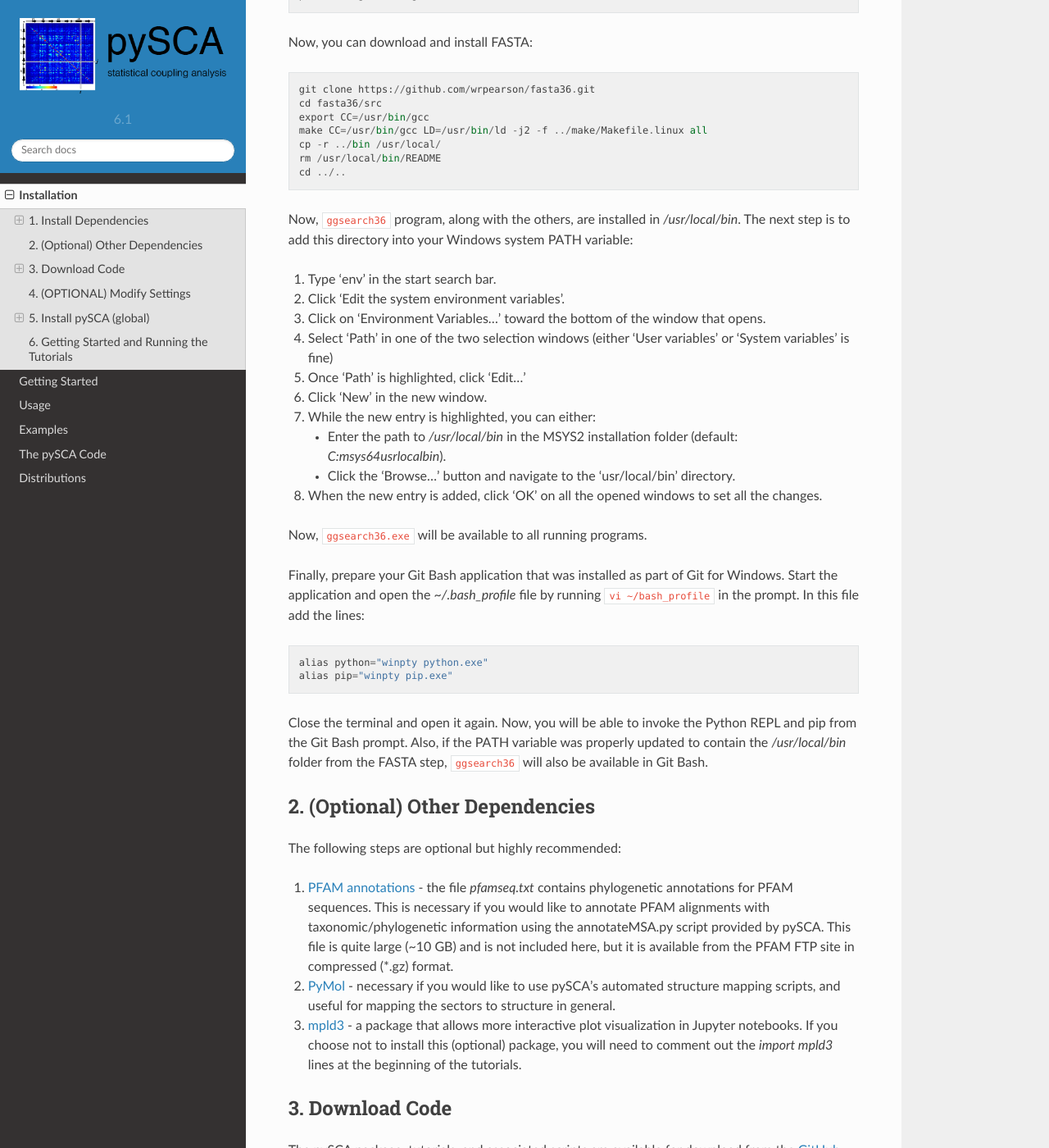
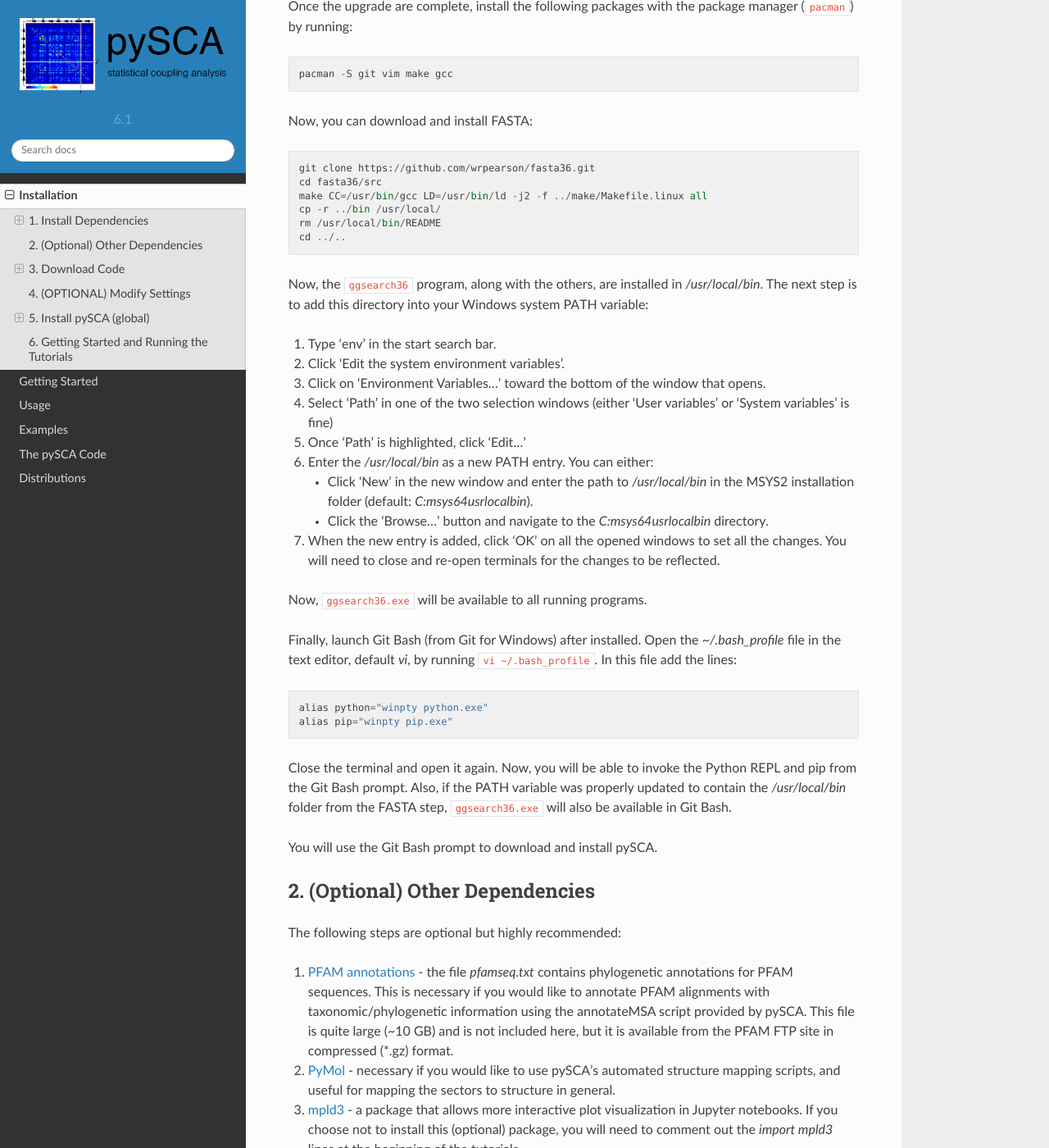
Before and after one commit to ranganathanlab/pySCA, a Sphinx documentation site: the page built from docs/source/install.rst, in a window 1280 px wide and 1400 px high, scrolled down 3113 px. Shown: the whole window at 82% size. Built offline with Sphinx 7.4.7 and the Read the Docs theme 2.0.0, drawn with Linux system fonts in a browser that asks for light colours; some of the changed text lies outside the part shown.

Commit message:
tweak windows instructions; comment out text accidentally added

```diff
--- a/docs/source/install.rst
+++ b/docs/source/install.rst
@@ -127,10 +127,16 @@
 3. `Git for Windows <https://gitforwindows.org/>`_.
 
 **IMPORTANT:** When opening Python 3 installer, click the checkbox to make sure
-Python is added to your system PATH.
+Python is added to your system PATH. For the rest of the prompts, use the
+defaults.
+
+Git for Windows creates both a Bash prompt with Git for version control that
+also can access Python 3 installation on the system PATH. Again, it's essential
+that Python 3 added there. If not (or if you don't remember), run the Python 3
+installer again to make sure.
 
 MSYS2 is a program for compiling Windows programs using a POSIX compatibility
-layer and ported versions of GCC, binutils, and other utilities. Essenailly,
+layer and ported versions of GCC, binutils, and other utilities.  Essenailly,
 one can use it to compile Windows exe's as one would on a Unix operating
 system, like macOS or Linux.
 
@@ -147,44 +153,44 @@
 Once the upgrade are complete, install the following packages with the package
 manager (:code:`pacman`) by running::
 
-  pacman -S git make gcc
+  pacman -S git vim make gcc
 
 Now, you can download and install FASTA::
 
   git clone https://github.com/wrpearson/fasta36.git
   cd fasta36/src
-  export CC=/usr/bin/gcc
   make CC=/usr/bin/gcc LD=/usr/bin/ld -j2 -f ../make/Makefile.linux all
   cp -r ../bin /usr/local/
   rm /usr/local/bin/README
   cd ../..
 
-Now, :code:`ggsearch36` program, along with the others, are installed in
+Now, the :code:`ggsearch36` program, along with the others, are installed in
 `/usr/local/bin`. The next step is to add this directory into your Windows
 system PATH variable:
 
 1. Type 'env' in the start search bar.
 2. Click 'Edit the system environment variables'.
-3. Click on 'Environment Variables...' toward the bottom of the window that opens.
+3. Click on 'Environment Variables...' toward the bottom of the window that
+   opens.
 4. Select 'Path' in one of the two selection windows (either 'User variables'
    or 'System variables' is fine)
 5. Once 'Path' is highlighted, click 'Edit...'
-6. Click 'New' in the new window.
-7. While the new entry is highlighted, you can either:
+6. Enter the `/usr/local/bin` as a new PATH entry. You can either:
 
-   - Enter the path to `/usr/local/bin` in the MSYS2 installation folder
-     (default: `C:\msys64\usr\local\bin`).
-   - Click the 'Browse...' button and navigate to the 'usr/local/bin'
+   - Click 'New' in the new window and enter the path to `/usr/local/bin` in
+     the MSYS2 installation folder (default: `C:\msys64\usr\local\bin`).
+   - Click the 'Browse...' button and navigate to the `C:\msys64\usr\local\bin`
      directory.
 
-8. When the new entry is added, click 'OK' on all the opened windows to set all
-   the changes.
+7. When the new entry is added, click 'OK' on all the opened windows to set all
+   the changes. You will need to close and re-open terminals for the changes to
+   be reflected.
 
 Now, :code:`ggsearch36.exe` will be available to all running programs.
 
-Finally, prepare your Git Bash application that was installed as part of Git
-for Windows. Start the application and open the `~/.bash_profile` file by
-running :code:`vi ~/bash_profile` in the prompt. In this file add the lines::
+Finally, launch Git Bash (from Git for Windows) after installed. Open the
+`~/.bash_profile` file in the text editor, default `vi`, by running :code:`vi
+~/.bash_profile`. In this file add the lines::
 
   alias python="winpty python.exe"
   alias pip="winpty pip.exe"
@@ -192,7 +198,9 @@
 Close the terminal and open it again. Now, you will be able to invoke the
 Python REPL and pip from the Git Bash prompt. Also, if the PATH variable was
 properly updated to contain the `/usr/local/bin` folder from the FASTA step,
-:code:`ggsearch36` will also be available in Git Bash.
+:code:`ggsearch36.exe` will also be available in Git Bash.
+
+You will use the Git Bash prompt to download and install pySCA.
 
 2. (Optional) Other Dependencies
 ================================
@@ -203,8 +211,8 @@
    <ftp://ftp.ebi.ac.uk/pub/databases/Pfam/current_release/database_files/pfamseq.txt.gz>`_ -
    the file `pfamseq.txt` contains phylogenetic annotations for PFAM sequences.
    This is necessary if you would like to annotate PFAM alignments with
-   taxonomic/phylogenetic information using the annotateMSA.py script provided
-   by pySCA. This file is quite large (~10 GB) and is not included here, but it
+   taxonomic/phylogenetic information using the annotateMSA script provided by
+   pySCA. This file is quite large (~10 GB) and is not included here, but it
    is available from the PFAM FTP site in compressed (\*.gz) format.
 
 2) `PyMol <https://pymol.org/2/>`_ - necessary if you would like to use pySCA's
@@ -261,7 +269,9 @@
 
 :path2pfamseq: location of the pfamseq text file (default: `data/pfamseq.txt`)
 
-:path2pfamdb: location of the pfamseq database (default: `data/pfamseq.db`)
+:path2pfamdb: location of the pfamseq SQLite database (default: `data/pfamseq.db`)
+              --- the database is generated by the `getPfamDB.sh` script and
+              much faster to process than the text file.
 
 :path2structures: location of your PDB structures for analysis (default:
                   `data/`)
@@ -310,7 +320,7 @@
 Open you shell configuration file (e.g. .bashrc) and add the directory to the
 PATH variable by appending the following line::
 
-  export PATH="$PATH:$HOME/.local/bin"
+  export PATH="$HOME/.local/bin:$PATH"
 
 The exact path (the text following the semicolon) may differ on your system,
 but it can easily be found by running `echo $(python -m site --user-base)/bin`.
@@ -362,55 +372,34 @@
    jupyter notebook <notebook.ipynb>
 
 
-
-
-
-
-
-
-
-
-
-
-
-
-
-
-
-
-
-
-
-
-
-**Important:** The :code:`ggearch36`, :code:`needle`, and :code:`pymol`
-programs need to be on the system PATH.
-
-To view your system PATH, run in the terminal::
-
-  echo $PATH
-
-To add directories containing the required prorams to your system path, you
-will need to edit your shell configuration file (e.g. `.bashrc` or
-`.bash_profile`) found at the base of your user directory. To add a directory
-to the system PATH, open up the file and apped the line::
-
-  export PATH="$PATH:<path to directory>"
-
-where `<path to directory>` is replaced with the path to the directory
-containing a program you wish to add (e.g. `~/.local/bin`). After saving the
-changes, new terminals will use the updated PATH.
-
-**Important:** To add an already-installed program is to the PATH, run::
-
-  $ whereis <program>
-
-to find where `<program>` (e.g. :code:`pymol`) is located, and add its
-directory to the system PATH in the manner described above.
-
-**Important:** Your requirements will vary depending on the size of your
-sequence alignments, but as a rule of thumb, the toolbox is best used on a
-system with at least 8 GB of RAM. pySCA may run with Less, but there will be a
-greater risk when using modestly-sized multeiple sequence alignments of
-processes using more memory than available and subsequently getting killed by
-the operating system's scheduler.
+.. **Important:** The :code:`ggearch36`, :code:`needle`, and :code:`pymol`
+.. programs need to be on the system PATH.
+..
+.. To view your system PATH, run in the terminal::
+..
+..   echo $PATH
+..
+.. To add directories containing the required prorams to your system path, you
+.. will need to edit your shell configuration file (e.g. `.bashrc` or
+.. `.bash_profile`) found at the base of your user directory. To add a directory
+.. to the system PATH, open up the file and apped the line::
+..
+..   export PATH="$PATH:<path to directory>"
+..
+.. where `<path to directory>` is replaced with the path to the directory
+.. containing a program you wish to add (e.g. `~/.local/bin`). After saving the
+.. changes, new terminals will use the updated PATH.
+..
+.. **Important:** To add an already-installed program is to the PATH, run::
+..
+..   $ whereis <program>
+..
+.. to find where `<program>` (e.g. :code:`pymol`) is located, and add its
+.. directory to the system PATH in the manner described above.
+..
+.. **Important:** Your requirements will vary depending on the size of your
+.. sequence alignments, but as a rule of thumb, the toolbox is best used on a
+.. system with at least 8 GB of RAM. pySCA may run with Less, but there will be a
+.. greater risk when using modestly-sized multeiple sequence alignments of
+.. processes using more memory than available and subsequently getting killed by
+.. the operating system's scheduler.
```
Also changed, not shown: other parts of docs/source/install.rst (+1 -1 lines).
